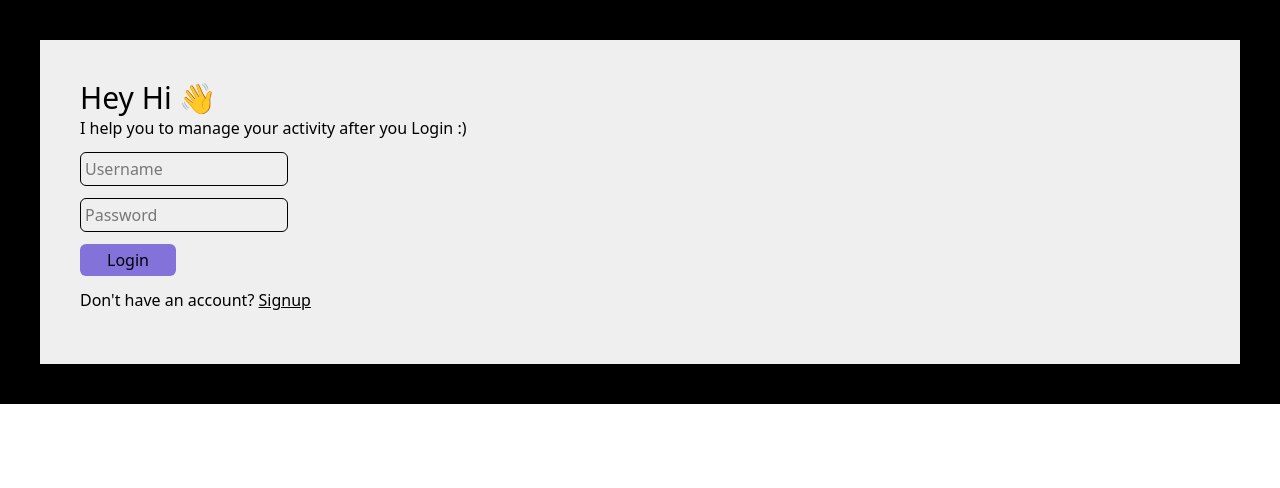
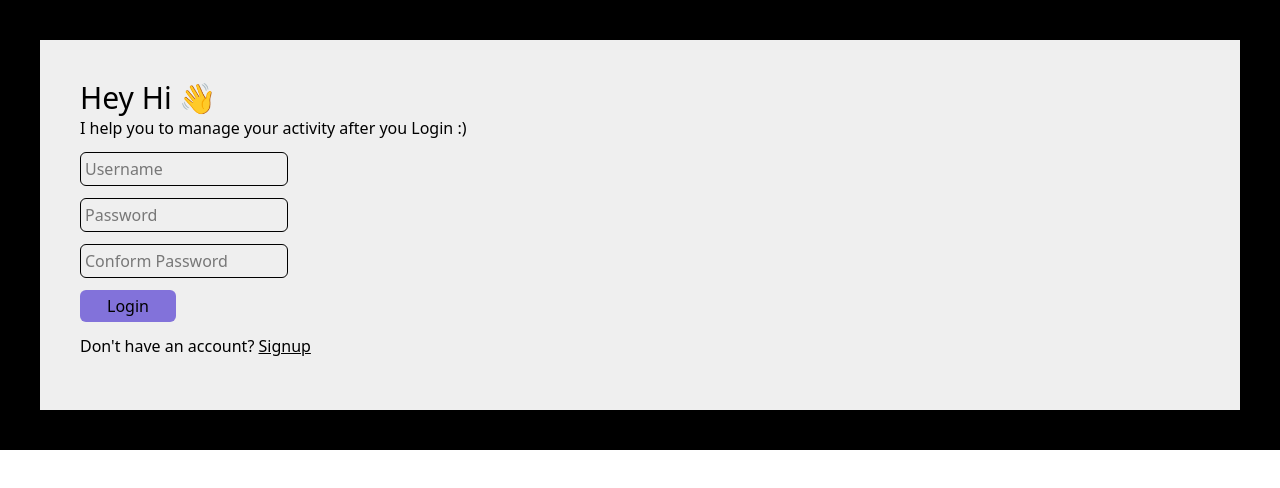
Before and after one commit to Sivabalamanikandan-C/Actodo-React, a React (Vite) app: page / in a window 1280 px wide. Shown: the top 488 px of the page. Built offline with nearby package versions, Linux system fonts and the light colour scheme.

Commit message:
Added new functionality

```diff
--- a/src/pages/Login.jsx
+++ b/src/pages/Login.jsx
@@ -48,6 +48,7 @@ const Login = (props) => {
                 <div className="my-3 flex flex-col">
                     <input value={eusername} onChange={handleEusername} type="text" placeholder="Username" className="border border-black bg-transparent p-1 rounded-md w-52 mb-3" />
                     <input value={epassword} onChange={handleEpassword} type="text" placeholder="Password" className="border border-black bg-transparent p-1 rounded-md w-52 mb-3" />
+                    <input value={ecpassword} onChange={handleEcpassword} type="text" placeholder="Conform Password" className="border border-black bg-transparent p-1 rounded-md w-52 mb-3" />
                     <button onClick={checkUser} className="p-1 rounded-md bg-[#8272DA] w-24 mb-3">Login</button>
                     <p>Don't have an account? <Link to={"/signup"} className="underline">Signup</Link></p>
                 </div>
```
